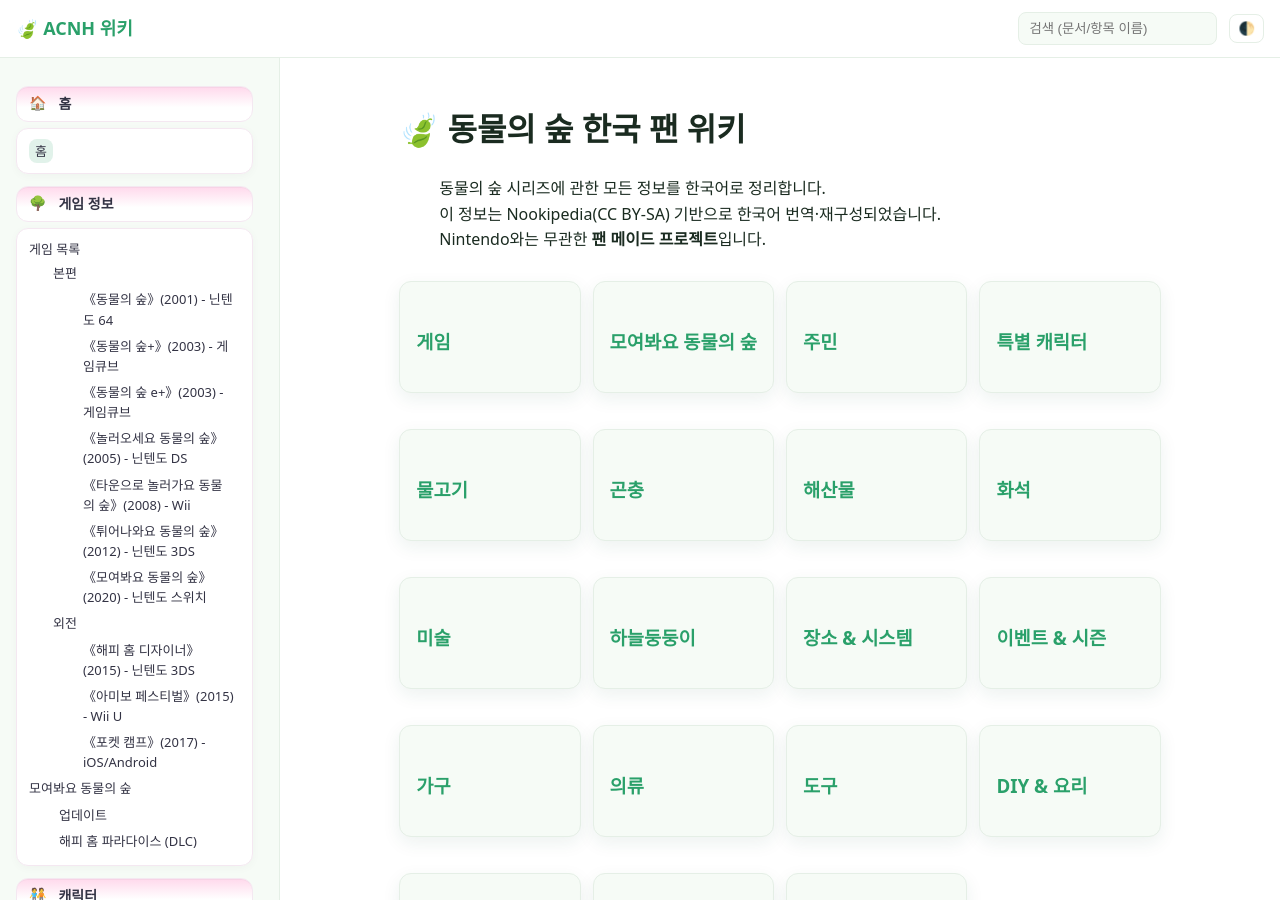
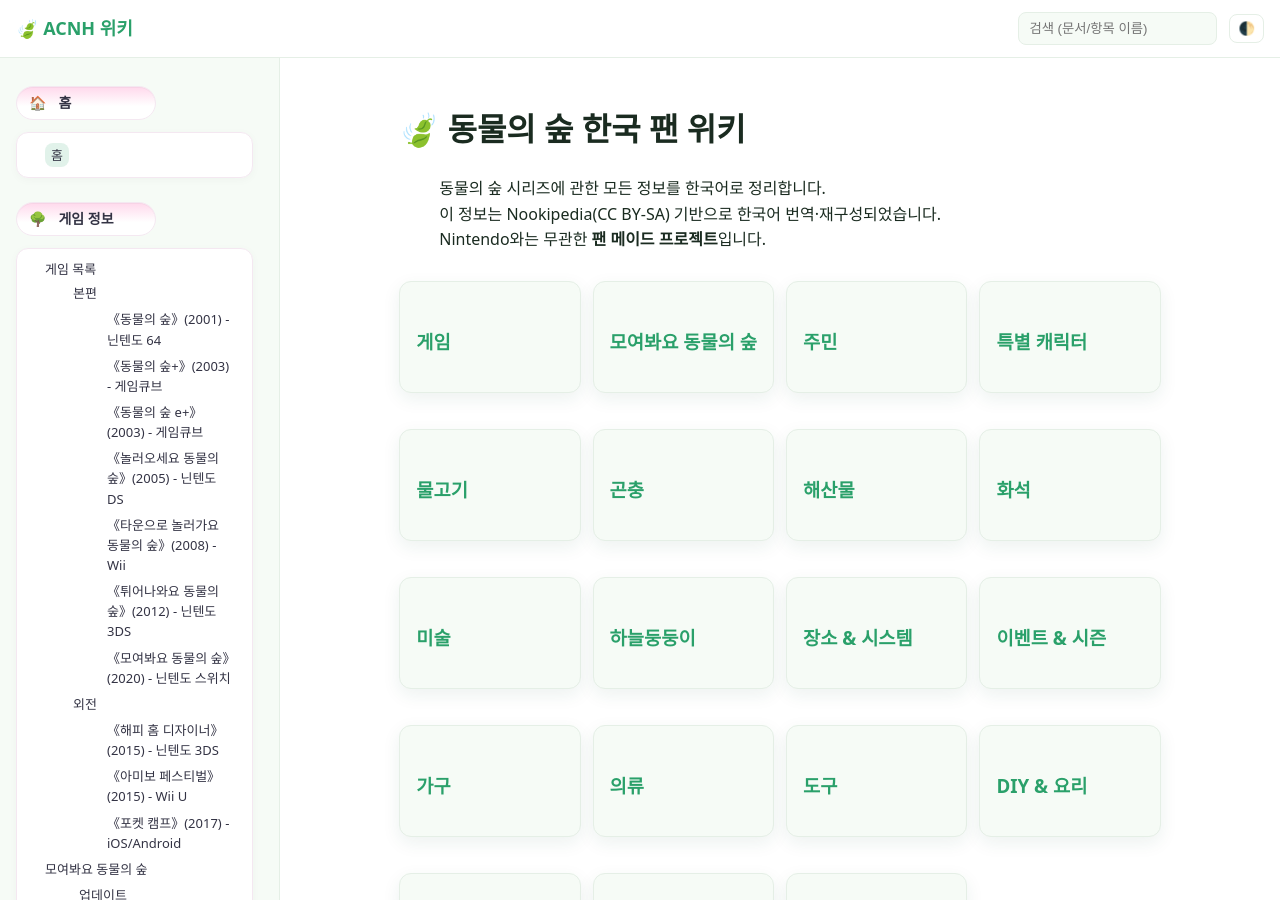
Before and after one commit to cute-bite/animal-crossing, a Jekyll site: the page built from index.md, in a window 1280 px wide and 900 px high. Built offline with Jekyll 4.4.1, drawn with Linux system fonts in a browser that asks for light colours.

Commit message:
Add files via upload

```diff
--- a/assets/css/theme.css
+++ b/assets/css/theme.css
@@ -1,5 +1,5 @@
 /* =========================================================
-   ACNH Korean Fan Wiki – Green/Light theme
+   ACNH Korean Fan Wiki – Green/Light theme (FINAL)
    - 데스크톱: 좌측 공백 제거, 상단 햄버거 숨김
    - 모바일: 우하단 FAB(탑/메뉴/공유), 오버레이 사이드바
    - iPhone safe-area 대응, z-index 정리
@@ -138,10 +138,6 @@
 .badge{ display:inline-block; padding:.1rem .4rem; border-radius:6px; border:1px solid var(--border); font-size:.85em; }
 .badge.on{ background:rgba(42,160,106,.12); }
 
-/* 종별 그리드 */
-.species-grid{ display:grid; grid-template-columns:repeat(3, minmax(0,1fr)); gap:2px; }
-@media (min-width:900px){ .species-grid{ grid-template-columns:repeat(4, minmax(0,1fr)); } }
-
 /* ---------- Footer ---------- */
 .site-footer{
   border-top:1px solid var(--border);
@@ -219,10 +215,11 @@
   line-height: 1.55;
   font-family: "Nunito", "Noto Sans KR", "맑은 고딕", system-ui, -apple-system, sans-serif;
   color: #334;
-}
+  /* 섹션 배지 폭/높이 통일용 변수 */
+  --pill-w: 140px;
+  --pill-h: 34px;
 
-/* 파스텔 팔레트 (필요시만 조정) */
-.sidebar {
+  /* 파스텔 팔레트 */
   --cute-pink:   #ffd9ec;
   --cute-green:  #cdeccf;
   --cute-blue:   #cfeeff;
@@ -241,19 +238,26 @@
   display: inline-flex;
   align-items: center;
   gap: 6px;
-  padding: 4px 10px;
+  padding: 0 12px;
+  width: var(--pill-w);
+  height: var(--pill-h);
   border-radius: 999px;
   color: var(--cute-text);
   background: linear-gradient(0deg, #fff 0%, #fff 40%, var(--cute-pink) 100%);
   box-shadow: 0 1px 0 rgba(0,0,0,0.03) inset;
   border: 1px solid var(--cute-line);
+  white-space: nowrap;
+  overflow: hidden;
+  text-overflow: ellipsis;
+  justify-content: flex-start; /* 좌측정렬 */
 }
 
-/* h3 안에 있는 이모지는 살짝 축소해 귀여운 느낌 */
+/* h3 안에 있는 이모지는 살짝 축소 */
 .sidebar h3::before {
-  content: "🌸";          /* 기본값(섹션별로 아래 nth로 바꿔줌) */
-  font-size: 13px;
-  transform: translateY(-1px);
+  content: "🌸"; /* 기본값 (아래 nth로 교체) */
+  font-size: 14px;
+  margin-right: 6px;
+  line-height: 1;
   opacity: .9;
 }
 
@@ -271,13 +275,15 @@
 .sidebar h3 + ul {
   background: #fff;
   border: 1px solid var(--cute-line);
-  border-radius: 14px;
-  padding: 8px 10px;
+  border-radius: 12px;
+  padding: 8px 12px;
   margin: 6px 0 12px;
   box-shadow: 0 2px 10px rgba(0,0,0,0.03);
+  width: 100%;
+  box-sizing: border-box;
 }
 
-/* 리스트 기본: 불릿 제거 후 귀여운 포인트 */
+/* 리스트 기본 */
 .sidebar ul {
   list-style: none;
   margin: 4px 0 6px 0;
@@ -288,16 +294,10 @@
   margin: 2px 0;
   padding-left: 16px;
 }
-.sidebar ul li::before {
-  content: "🐾";          /* 귀여운 불릿 */
-  position: absolute;
-  left: 0;
-  top: 0.1em;
-  font-size: 12px;
-  opacity: .8;
-}
+/* 기본 불릿 제거(귀여운 발바닥 사용 안 함) */
+.sidebar ul li::before { content: none !important; }
 
-/* 링크: 살짝 필칩 느낌의 호버 */
+/* 링크: 살짝 칩 느낌의 호버 */
 .sidebar ul li a {
   display: inline-block;
   text-decoration: none;
@@ -312,47 +312,50 @@
   text-decoration: none;
 }
 
-/* “종류별” 그리드(태그 칩처럼) */
-.sidebar .species-grid {
+/* 세부 중첩 리스트(본편/외전 등) 여백 */
+.sidebar ul ul { margin: 4px 0 4px 12px; }
+
+/* “종류별/성격별” 칩 그리드 — 동일 스타일 */
+.sidebar .species-grid,
+.sidebar .personality-grid{
   display: grid;
   grid-template-columns: repeat(2, minmax(0,1fr));
   gap: 4px 8px;
   margin: 6px 0;
   padding: 0;
+  list-style: none;
 }
-.sidebar .species-grid li {
-  padding-left: 0;           /* 기존 불릿 제거 */
+.sidebar .species-grid li,
+.sidebar .personality-grid li{
+  margin: 0;
+  padding-left: 0;
 }
-.sidebar .species-grid li::before {
-  content: none;
-}
-.sidebar .species-grid a {
+.sidebar .species-grid a,
+.sidebar .personality-grid a{
   display: block;
   text-align: center;
-  padding: 4px 8px;
+  padding: 6px 10px;
+  min-height: 30px;
+  line-height: 1.2;
   border-radius: 999px;
   background: var(--cute-blue);
   border: 1px solid #e6f5ff;
   box-shadow: 0 1px 0 rgba(0,0,0,0.02) inset;
+  color: var(--cute-text);
+  text-decoration: none;
+  transition: background-color .16s ease, transform .12s ease, border-color .16s ease;
+  white-space: nowrap;
+  overflow: hidden;
+  text-overflow: ellipsis;
 }
-.sidebar .species-grid a:hover {
+.sidebar .species-grid a:hover,
+.sidebar .personality-grid a:hover{
   background: #e8f7ff;
+  border-color: #bfe7ff;
+  transform: translateY(-1px);
 }
 
-/* 세부 중첩 리스트(남성/여성/본편/외전 등) 여백 살짝 좁게 */
-.sidebar ul ul {
-  margin: 4px 0 4px 12px;
-}
-
-/* 모바일에서 더 컴팩트하게 */
-@media (max-width: 768px) {
-  .sidebar { font-size: 12.5px; }
-  .sidebar h3 { font-size: 13.5px; padding: 4px 8px; }
-  .sidebar h3 + ul { padding: 6px 8px; border-radius: 12px; }
-  .sidebar .species-grid { grid-template-columns: repeat(2, minmax(0,1fr)); gap: 4px; }
-}
-
-/* 다크 모드(있다면) 살짝 대비 보정 */
+/* ---------- Dark Mode tweak ---------- */
 @media (prefers-color-scheme: dark) {
   .sidebar {
     --cute-text: #e9ecf1;
@@ -370,217 +373,53 @@
     border-color: var(--cute-line);
     box-shadow: none;
   }
-  .sidebar .species-grid a {
+  .sidebar .species-grid a,
+  .sidebar .personality-grid a {
     background: var(--cute-blue);
     border-color: #2d3a4a;
   }
 }
 
+/* ---------- Mobile tweaks ---------- */
+@media (max-width: 900px){
+  .sidebar .species-grid,
+  .sidebar .personality-grid{
+    grid-template-columns: repeat(2, minmax(0,1fr));
+  }
+}
+@media (min-width: 900px){
+  .sidebar .species-grid,
+  .sidebar .personality-grid{
+    grid-template-columns: repeat(4, minmax(0,1fr));
+  }
+}
 
-/* 모바일 최적화 */
 @media (max-width: 768px) {
   .sidebar {
     font-size: 12.5px !important;
     line-height: 1.45 !important;
     padding: 6px !important;
+    --pill-w: 120px; --pill-h: 32px;
   }
-
   .sidebar h3 {
     font-size: 13px !important;
-    padding: 4px 8px !important;
     margin: 8px 0 4px !important;
   }
-
   .sidebar h3 + ul {
     padding: 6px 8px !important;
     border-radius: 10px !important;
   }
-
-  .sidebar .species-grid {
-    grid-template-columns: repeat(2, minmax(0,1fr)) !important;
-    gap: 4px !important;
+  .sidebar .species-grid a,
+  .sidebar .personality-grid a{
+    padding: 5px 8px;
+    min-height: 28px;
+    font-size: 12.5px;
   }
 
-  .sidebar ul li a {
-    font-size: 12.5px !important;
-    padding: 2px 4px !important;
+  /* 모바일에서 검색창 폭 줄이기 (.search input로 타겟 변경) */
+  .site-header .search input{
+    max-width: 140px;
+    flex-shrink: 1;
   }
+  .site-header .brand{ white-space: nowrap; }
 }
-
-/* ===== [패치] 홈=집모양, 발바닥 제거, 정렬 보정 ===== */
-
-/* 0) 혹시 예전 규칙이 아이콘을 덮어쓰면 우선권 확보 */
-.sidebar * { box-sizing: border-box; }
-
-/* 1) 홈(HOME) 뱃지: 집 아이콘 붙이기
-   - HTML을 안 건드려도 동작하도록, 메뉴 맨 처음 <ul> 안의 h3만 집 아이콘 */
-.sidebar .menu > ul li h3::before {
-  content: "🏠";
-  margin-right: 6px;
-  font-size: 14px;
-}
-
-/* 2) 목록 앞 발바닥(또는 커스텀 불릿) 전부 제거 */
-.sidebar ul li::before { content: none !important; }
-
-/* 3) 불릿 제거했으니 좌측 들여쓰기 정리(겹침 방지) */
-.sidebar ul > li { padding-left: 0 !important; }
-.sidebar ul ul > li { padding-left: 12px !important; }
-.sidebar ul ul ul > li { padding-left: 12px !important; }
-
-/* 4) 링크는 깔끔하게—칩 느낌 유지 */
-.sidebar ul li a {
-  display: inline-block;
-  padding: 2px 6px;
-  border-radius: 8px;
-  text-decoration: none;
-  color: var(--cute-text, #334);
-  transition: background-color .16s ease, transform .12s ease;
-}
-.sidebar ul li a:hover {
-  background: var(--cute-hover, #ffedf6);
-  transform: translateX(2px);
-}
-
-/* 5) species-grid(종류별 칩)는 기존 스타일 유지 */
-.sidebar .species-grid li { padding-left: 0 !important; }
-
-/* ===== [패치] 섹션 배지(홈/게임정보/...) 폭 통일 ===== */
-
-/* 1) 공통 변수: 배지 가로폭/높이 */
-.sidebar {
-  --pill-w: 140px;   /* 모든 배지의 동일 가로폭 */
-  --pill-h: 34px;    /* 높이(폰트에 맞춰 필요시 조정) */
-}
-
-/* 2) h3 자체를 '배지'로 만들기 (섹션 제목들) */
-.sidebar h3 {
-  display: inline-flex;
-  width: var(--pill-w);
-  height: var(--pill-h);
-  align-items: center;
-  justify-content: center;
-  gap: 6px;
-  border-radius: 999px;
-  padding: 0 12px;              /* 좌우 여백(텍스트 중심 정렬) */
-  white-space: nowrap;          /* 줄바꿈 금지 */
-  overflow: hidden;             /* 넘치면 숨김 */
-  text-overflow: ellipsis;      /* 너무 길면 … 처리 */
-  /* 기존의 파스텔 배경/보더가 있다면 그대로 유지됩니다.
-     없다면 예시로 한 줄 추가:
-     background: linear-gradient(0deg,#fff 0%,#fff 40%, #ffd9ec 100%);
-     border: 1px solid #f4e8f1;
-  */
-}
-
-/* 3) '홈'은 <h3> 안에 <a>가 있으므로, a도 배지처럼 보이게 */
-.sidebar .menu > ul li h3 > a {
-  display: inline-flex;
-  width: var(--pill-w);
-  height: var(--pill-h);
-  align-items: center;
-  justify-content: center;
-  gap: 6px;
-  border-radius: 999px;
-  padding: 0 12px;
-  white-space: nowrap;
-  overflow: hidden;
-  text-overflow: ellipsis;
-}
-
-/* 4) 아이콘(::before)도 배지 안쪽에서 정렬되도록 */
-.sidebar h3::before,
-.sidebar .menu > ul li h3 > a::before {
-  margin-right: 4px;
-  font-size: 14px;
-  line-height: 1;
-}
-
-/* 5) '홈' 배지에 집 아이콘 */
-.sidebar .menu > ul li h3 > a::before {
-  content: "🏠";
-}
-
-/* 6) 모바일에서는 살짝 더 좁게 */
-@media (max-width: 768px) {
-  .sidebar { --pill-w: 120px; --pill-h: 32px; }
-}
-
-/* 1) 홈 아이콘 중복 제거 */
-.sidebar .menu > ul li h3 > a::before {
-  content: none !important;
-}
-
-/* 2) 배지/섹션 제목을 좌측정렬 + 크기 통일 */
-.sidebar h3,
-.sidebar .menu > ul li h3 > a {
-  display: flex;
-  align-items: center;
-  justify-content: flex-start;  /* 좌측정렬 */
-  gap: 6px;
-  width: 100%;                  /* 흰색 박스와 동일하게 꽉 채움 */
-  min-height: 36px;             /* 버튼 높이 일정 */
-  padding: 6px 12px;
-  border-radius: 12px;
-  box-sizing: border-box;
-}
-
-/* 3) 아이콘(::before)도 좌측에만 표시되게 */
-.sidebar h3::before {
-  margin-right: 6px;
-  font-size: 14px;
-}
-
-/* 4) 흰색 컨테이너(ul) 폭 맞추기 */
-.sidebar h3 + ul {
-  width: 100%;
-  border-radius: 12px;
-  padding: 8px 12px;
-  box-sizing: border-box;
-}
-
-/* 모바일에서 검색창 폭 줄이기 */
-@media (max-width: 768px) {
-  .site-header .search-box {
-    max-width: 140px;  /* 원하는 크기로 조정 */
-    flex-shrink: 1;    /* 공간 부족하면 줄어들도록 */
-  }
-
-  /* 로고 텍스트는 줄바꿈 금지 */
-  .site-header .brand {
-    white-space: nowrap;
-  }
-}
-
-/* 성격별 버튼 그리드 */
-.personality-grid {
-  display: grid;
-  grid-template-columns: repeat(2, 1fr); /* 2열 */
-  gap: 6px;
-  list-style: none;
-  margin: 6px 0 12px;
-  padding: 0;
-}
-
-.personality-grid li {
-  margin: 0;
-}
-
-.personality-grid a {
-  display: block;
-  text-align: center;
-  padding: 6px 8px;
-  font-size: 13px;
-  border: 1px solid #ddd;
-  border-radius: 6px;
-  background: #fafafa;
-  color: #333;
-  text-decoration: none;
-  transition: all 0.2s;
-}
-
-.personality-grid a:hover {
-  background: #e6f3ff; /* hover 시 파스텔 블루 */
-  border-color: #99ccee;
-  color: #0077cc;
-}
```
